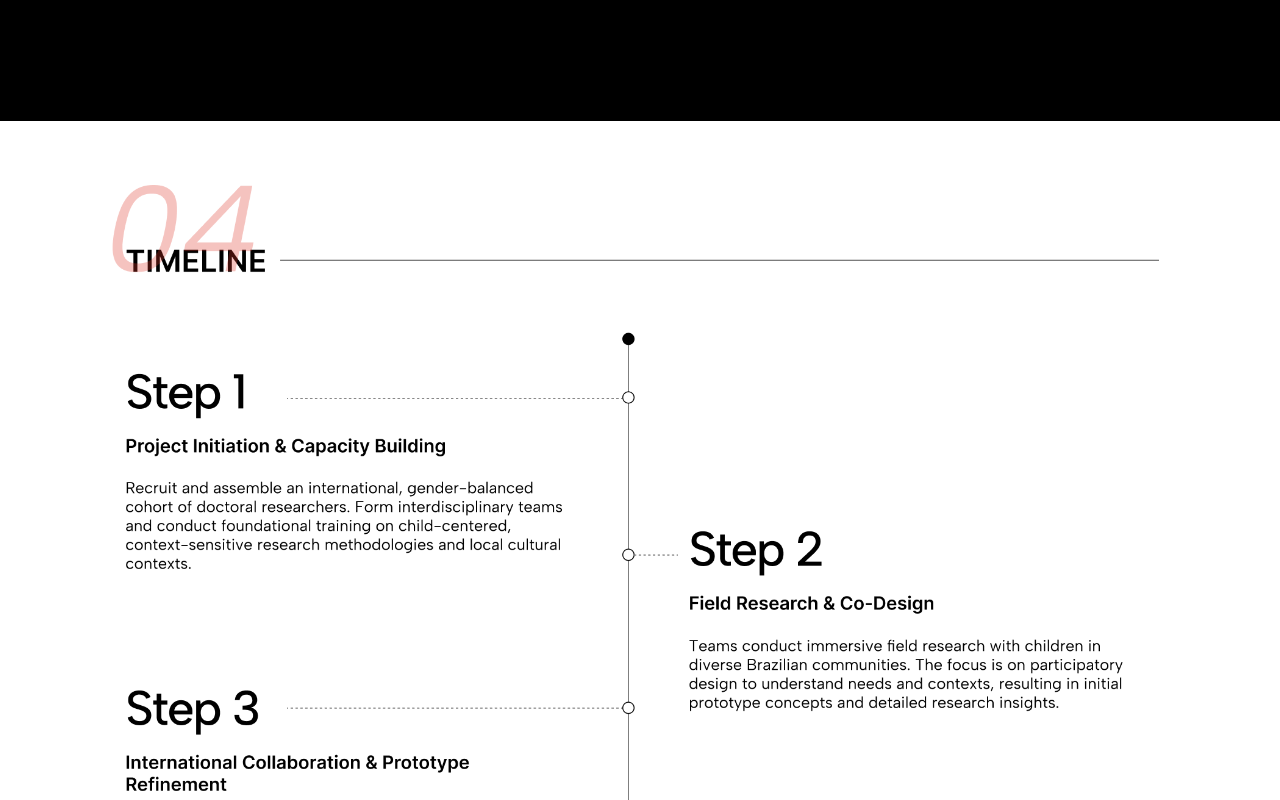
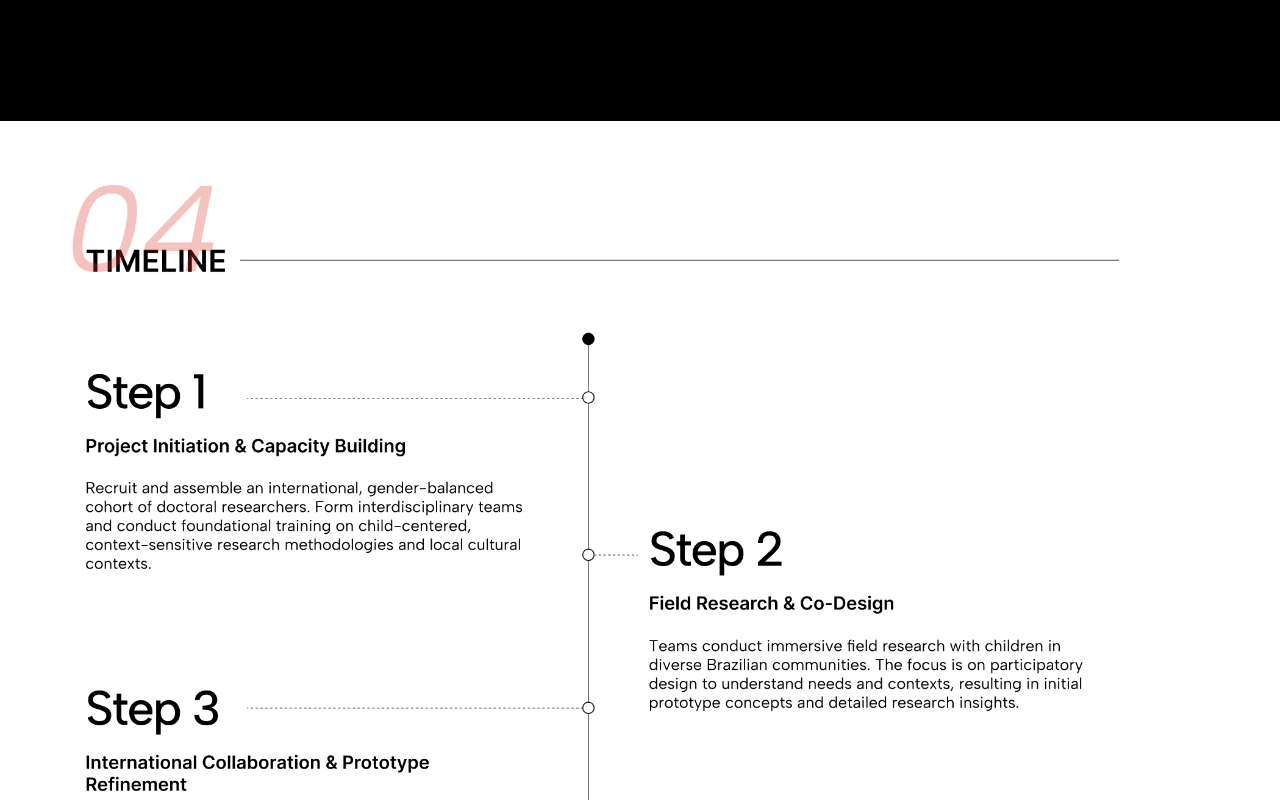
Before and after one commit to ShadowsKuming/Brazil_Web, a Vue app: page /#/ in a window 1280 px wide. Shown: the part 2780-3580 px from the top of the page. Built offline with nearby package versions, Linux system fonts and the light colour scheme.

Commit message:
update float button

```diff
--- a/src/views/HomeView.vue
+++ b/src/views/HomeView.vue
@@ -3,10 +3,18 @@ import { ref, onMounted, onBeforeUnmount } from 'vue'
 
 const activeSection = ref(null)
 let observer = null
+let isScrolling = false // Flag to disable scroll spy during programmatic scroll
 
 // Navigate to section
 function go(id) {
+  isScrolling = true // Disable scroll spy
+  activeSection.value = id // Immediately expand the button
   document.getElementById(id)?.scrollIntoView({ behavior: 'smooth', block: 'start' })
+
+  // Re-enable scroll spy after scroll animation completes
+  setTimeout(() => {
+    isScrolling = false
+  }, 800)
 }
 
 // Set up Intersection Observer to detect visible sections
@@ -15,6 +23,8 @@ function setupScrollSpy() {
 
   observer = new IntersectionObserver(
     (entries) => {
+      if (isScrolling) return // Skip updates during programmatic scroll
+
       entries.forEach((entry) => {
         if (entry.isIntersecting) {
           activeSection.value = entry.target.id
@@ -22,8 +32,8 @@ function setupScrollSpy() {
       })
     },
     {
-      threshold: 0.3,
-      rootMargin: '-10% 0px -50% 0px'
+      threshold: 0.1,
+      rootMargin: '-20% 0px -40% 0px'
     }
   )
 
@@ -241,11 +251,12 @@ onBeforeUnmount(() => {
     </section>
 
     <!-- Section 5: Timeline -->
+    <section id="timeline" class="timeline-section">
       <!-- Desktop: Use image -->
-    <img id="timeline" class="section-image timeline-desktop" alt="04 Timeline" src="@/assets/layouts/homepages/TIMELINE.png">
+      <img class="section-image timeline-desktop" alt="04 Timeline" src="@/assets/layouts/homepages/TIMELINE.png">
 
-    <!-- Mobile: Simplified timeline (to be designed) -->
-    <section class="timeline-mobile">
+      <!-- Mobile: Simplified timeline -->
+      <div class="timeline-mobile">
         <div class="timeline-content">
           <div class="section-number-wrapper">
             <span class="section-number">04</span>
@@ -286,6 +297,7 @@ onBeforeUnmount(() => {
                 <span class="step-label">Phase 6</span>
                 <h3 class="step-title">Knowledge Dissemination & Curriculum Co-Development</h3>
                 <p class="step-desc">Submit findings to peer-reviewed journals. Co-develop educational materials with Brazilian educators. Launch open-access digital repository for programme resources.</p>
+              </div>
             </div>
           </div>
         </div>
@@ -719,6 +731,11 @@ onBeforeUnmount(() => {
 /* ============================================
    SECTION 5: TIMELINE
    ============================================ */
+.timeline-section {
+  width: 100%;
+  background-color: var(--color-white);
+}
+
 /* Desktop: show image, hide mobile version */
 .timeline-desktop {
   display: block;
```
Lines whose indentation alone changed are shown as unchanged.
